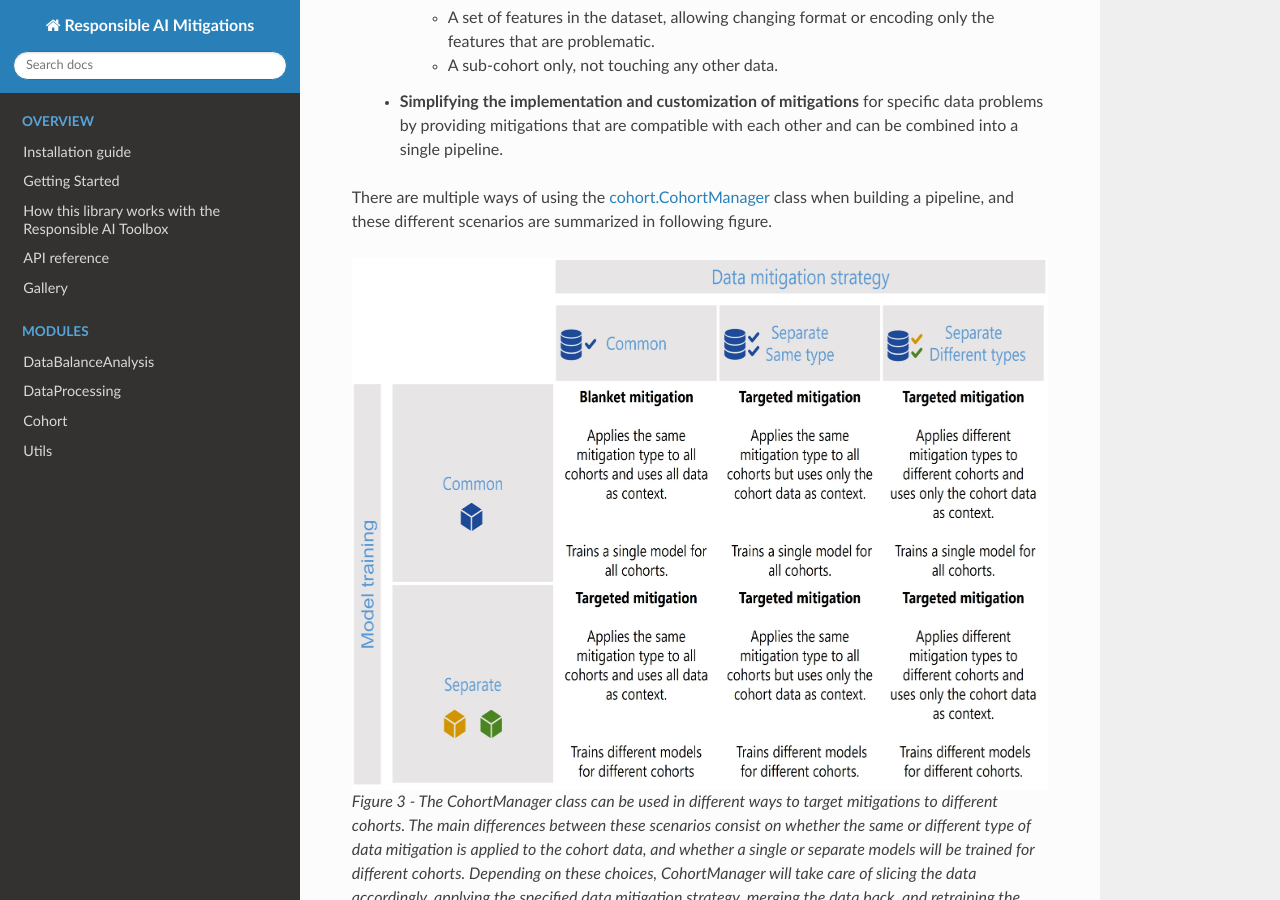
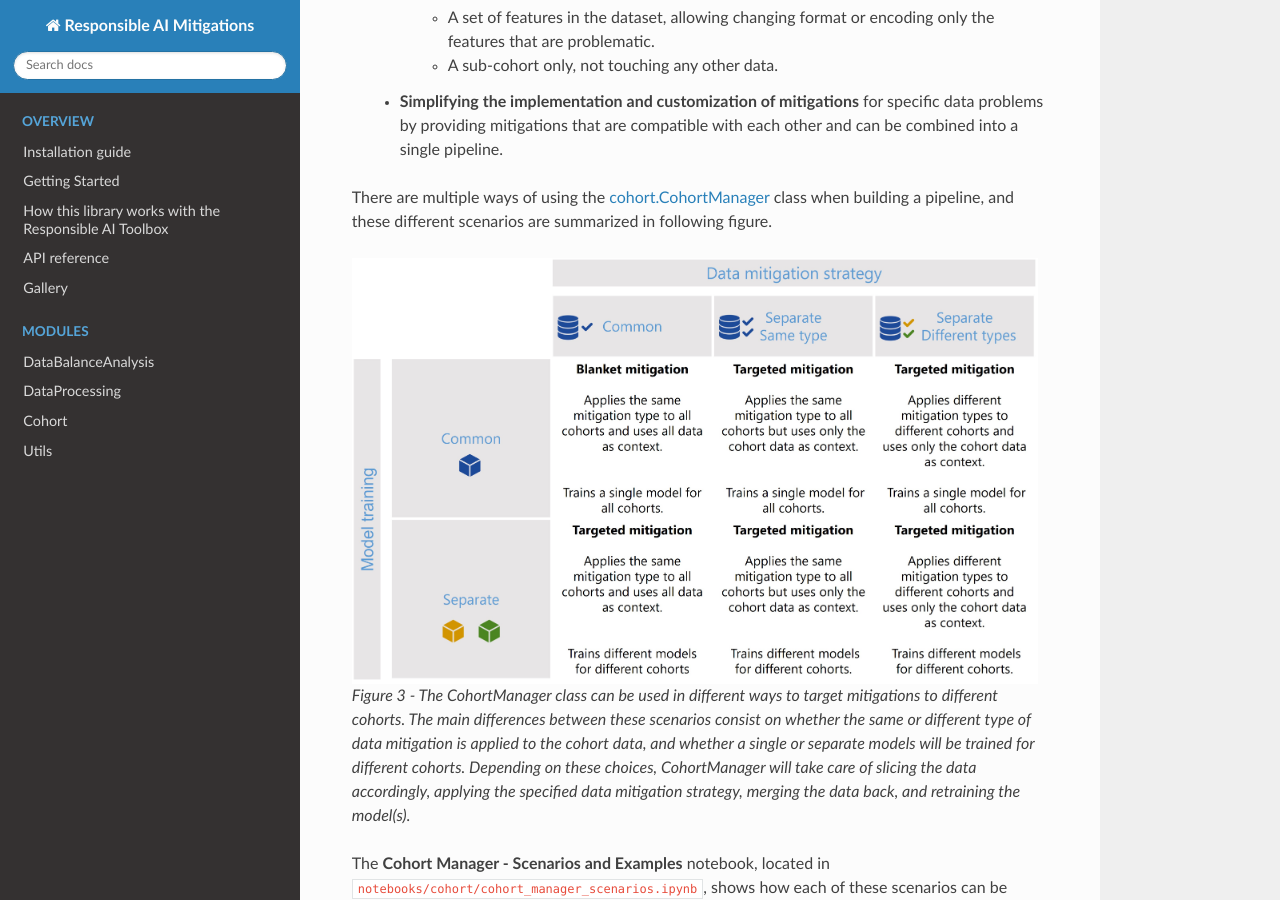
Before and after one commit to microsoft/responsible-ai-toolbox-mitigations, a Sphinx documentation site: the page built from docs/index.rst, in a window 1280 px wide and 900 px high, scrolled down 3007 px. Built offline with Sphinx 7.4.7 and the Read the Docs theme 2.0.0, drawn with Linux system fonts in a browser that asks for light colours; pages that are not in the unit, such as notebooks, are missing from menus.

Commit message:
Scaled some images in the docs

```diff
--- a/docs/cohort/cohort_manager.rst
+++ b/docs/cohort/cohort_manager.rst
@@ -11,7 +11,7 @@ internally in order to create, filter, and manipulate multiple cohorts. There ar
 figure.
 
 .. figure:: ../imgs/scenarios.jpg
-  :scale: 25
+  :scale: 20
   :alt: Balancing over cohorts
 
   Figure 1 - The CohortManager class can be used in different ways to target mitigations to different cohorts. The main differences
--- a/docs/index.rst
+++ b/docs/index.rst
@@ -86,7 +86,7 @@ This way, the Responsible AI Mitigations Library offers a **targeted approach th
 There are multiple ways of using the :ref:`cohort.CohortManager<cohort_manager>` class when building a pipeline, and these different scenarios are summarized in following figure.
 
 .. figure:: imgs/scenarios.jpg
-  :scale: 25
+  :scale: 20
   :alt: Balancing over cohorts
 
   Figure 3 - The CohortManager class can be used in different ways to target mitigations to different cohorts. The main differences between these scenarios consist on whether
```
